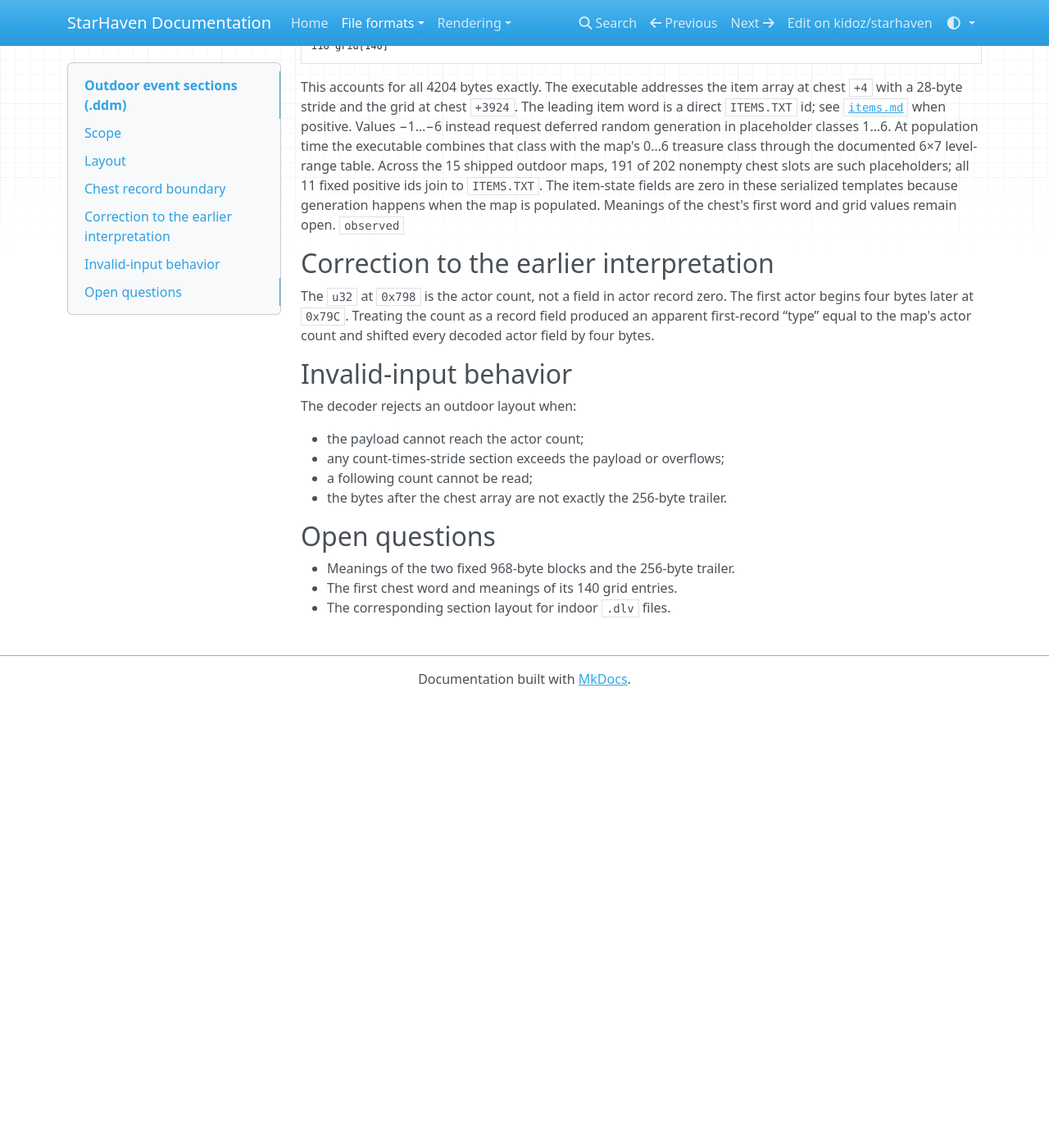
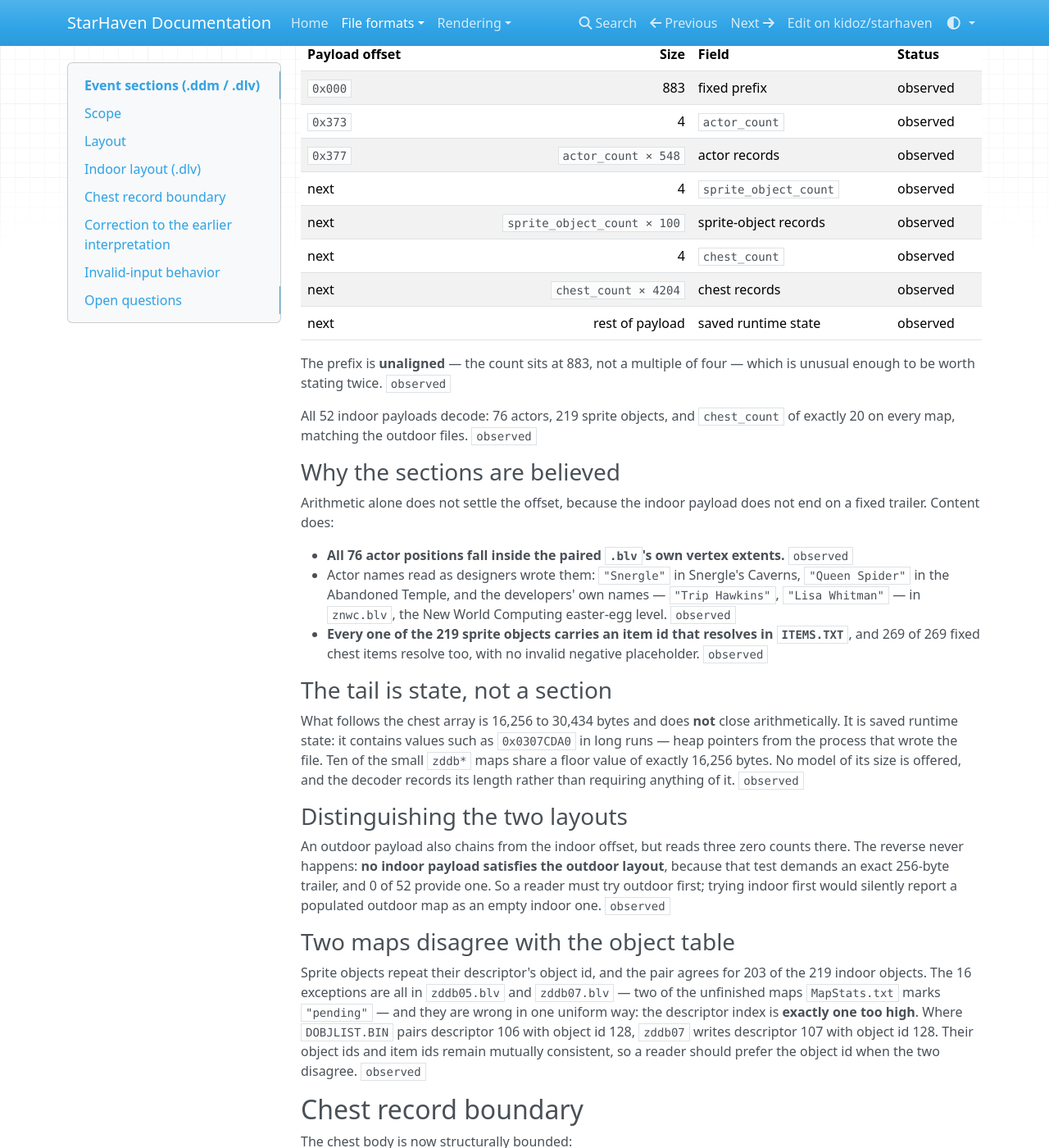
Before and after one commit to kidoz/starhaven, an MkDocs documentation site: the page built from docs/formats/event-tables.md, in a window 1280 px wide and 1400 px high, scrolled down 1015 px. Shown: the whole window at 82% size. Built offline with MkDocs 1.6.1, drawn with Linux system fonts in a browser that asks for light colours; nearby versions of some CDN libraries; before the commit the page ends 1871 px from its top, so only the background shows below that; some of the changed text lies outside the part shown.

Commit message:
Document the indoor event sections

```diff
--- a/docs/formats/event-tables.md
+++ b/docs/formats/event-tables.md
@@ -1,13 +1,12 @@
-# Outdoor event sections (`.ddm`)
+# Event sections (`.ddm` / `.dlv`)
 
 Status: **draft, evidence-backed.** This documents the counted actor,
-sprite-object, and chest arrays in a decompressed outdoor `.ddm` payload. It
-supersedes the earlier interpretation of `0x798` as an actor record.
+sprite-object, and chest arrays in a decompressed event payload, outdoor and
+indoor. It supersedes the earlier interpretation of `0x798` as an actor record.
 
 ## Scope
 
-This layout applies to the 15 outdoor `.ddm` files examined. Indoor `.dlv`
-sectioning remains unknown.
+Both layouts: the 15 outdoor `.ddm` files and the 52 indoor `.dlv` files.
 
 ## Layout
 
@@ -31,6 +30,72 @@ to 42, and `chest_count` is 20 in every examined map.
 The executable's outdoor loader reads the count at `0x798`, copies
 `actor_count × 548`, then repeats the same count-and-copy sequence for
 100-byte sprite objects and 4204-byte chests. `observed`
+
+## Indoor layout (`.dlv`)
+
+Indoor files carry **the same three sections, in the same order, with the same
+strides**. Only the fixed prefix differs, and it is shorter:
+
+| Payload offset | Size | Field | Status |
+| --- | ---: | --- | --- |
+| `0x000` | 883 | fixed prefix | observed |
+| `0x373` | 4 | `actor_count` | observed |
+| `0x377` | `actor_count × 548` | actor records | observed |
+| next | 4 | `sprite_object_count` | observed |
+| next | `sprite_object_count × 100` | sprite-object records | observed |
+| next | 4 | `chest_count` | observed |
+| next | `chest_count × 4204` | chest records | observed |
+| next | rest of payload | saved runtime state | observed |
+
+The prefix is **unaligned** — the count sits at 883, not a multiple of four —
+which is unusual enough to be worth stating twice. `observed`
+
+All 52 indoor payloads decode: 76 actors, 219 sprite objects, and `chest_count`
+of exactly 20 on every map, matching the outdoor files. `observed`
+
+### Why the sections are believed
+
+Arithmetic alone does not settle the offset, because the indoor payload does
+not end on a fixed trailer. Content does:
+
+- **All 76 actor positions fall inside the paired `.blv`'s own vertex
+  extents.** `observed`
+- Actor names read as designers wrote them: `"Snergle"` in Snergle's Caverns,
+  `"Queen Spider"` in the Abandoned Temple, and the developers' own names —
+  `"Trip Hawkins"`, `"Lisa Whitman"` — in `znwc.blv`, the New World Computing
+  easter-egg level. `observed`
+- **Every one of the 219 sprite objects carries an item id that resolves in
+  `ITEMS.TXT`**, and 269 of 269 fixed chest items resolve too, with no invalid
+  negative placeholder. `observed`
+
+### The tail is state, not a section
+
+What follows the chest array is 16,256 to 30,434 bytes and does **not** close
+arithmetically. It is saved runtime state: it contains values such as
+`0x0307CDA0` in long runs — heap pointers from the process that wrote the file.
+Ten of the small `zddb*` maps share a floor value of exactly 16,256 bytes. No
+model of its size is offered, and the decoder records its length rather than
+requiring anything of it. `observed`
+
+### Distinguishing the two layouts
+
+An outdoor payload also chains from the indoor offset, but reads three zero
+counts there. The reverse never happens: **no indoor payload satisfies the
+outdoor layout**, because that test demands an exact 256-byte trailer, and
+0 of 52 provide one. So a reader must try outdoor first; trying indoor first
+would silently report a populated outdoor map as an empty indoor one.
+`observed`
+
+### Two maps disagree with the object table
+
+Sprite objects repeat their descriptor's object id, and the pair agrees for 203
+of the 219 indoor objects. The 16 exceptions are all in `zddb05.blv` and
+`zddb07.blv` — two of the unfinished maps `MapStats.txt` marks `"pending"` —
+and they are wrong in one uniform way: the descriptor index is **exactly one
+too high**. Where `DOBJLIST.BIN` pairs descriptor 106 with object id 128,
+`zddb07` writes descriptor 107 with object id 128. Their object ids and item
+ids remain mutually consistent, so a reader should prefer the object id when
+the two disagree. `observed`
 
 ## Chest record boundary
 
@@ -74,4 +139,5 @@ The decoder rejects an outdoor layout when:
 
 - Meanings of the two fixed 968-byte blocks and the 256-byte trailer.
 - The first chest word and meanings of its 140 grid entries.
-- The corresponding section layout for indoor `.dlv` files.
+- The indoor prefix's 883 bytes, and why the count lands unaligned.
+- The structure of the indoor tail beyond "saved runtime state".
```
Also changed, not shown: README.md (+5 -0 lines), docs/formats/event-actors.md (+41 -12 lines), docs/formats/event-data.md (+5 -4 lines).
